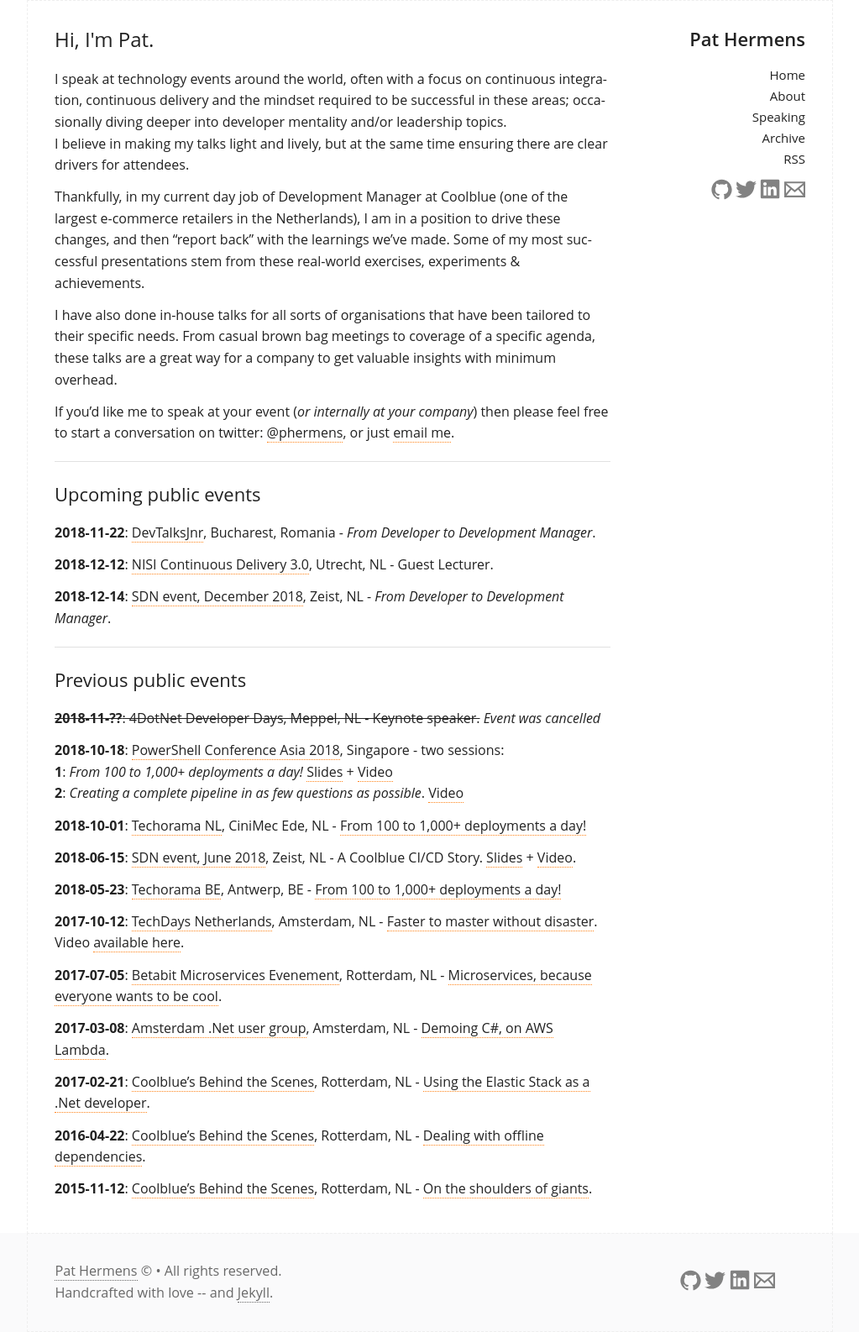
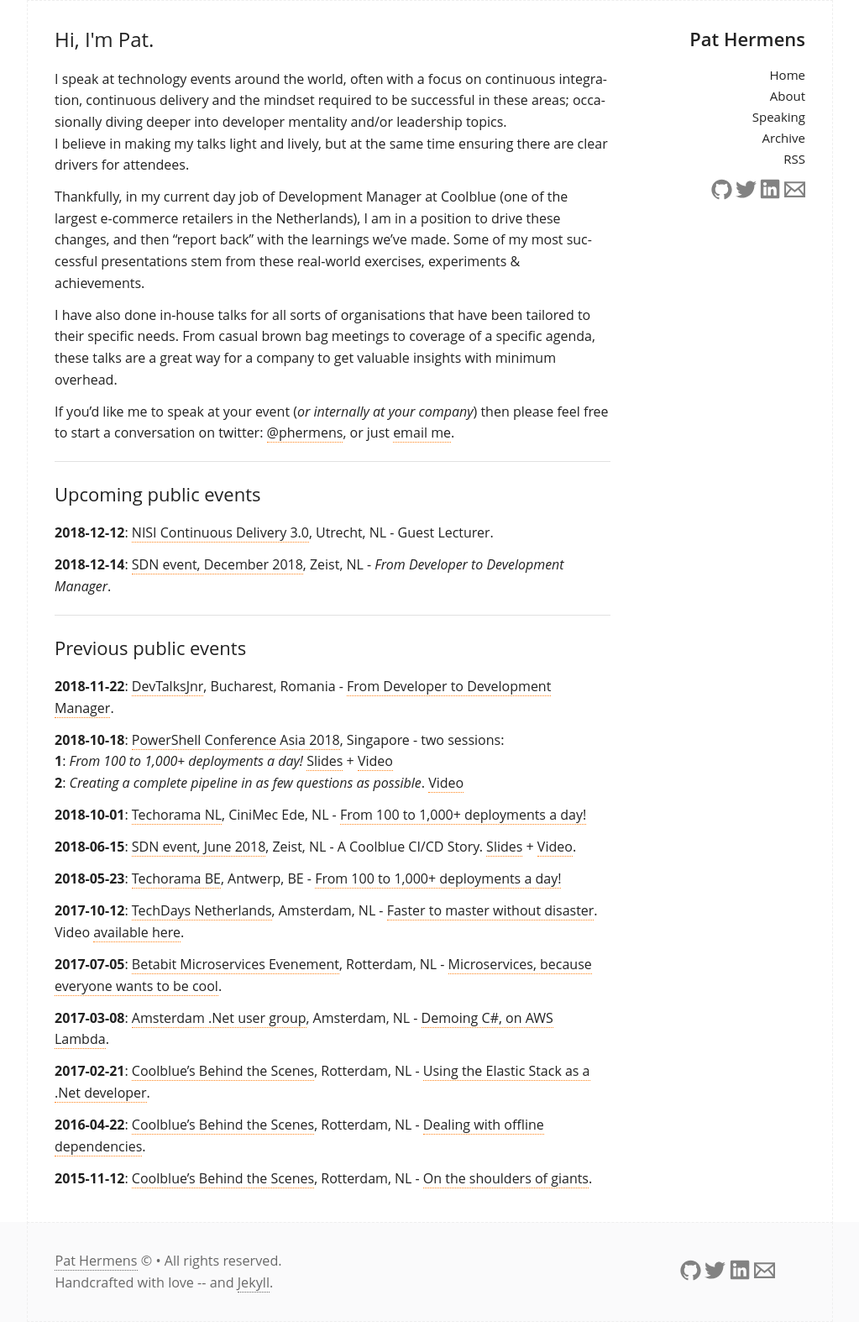
Before and after one commit to PHeonix25/PHeonix25.github.io, a Jekyll site: the page built from speaking.md, in a window 1280 px wide. Shown: the whole page at 84% size, without its empty margins (128-1151 px from the left). Built offline with Jekyll 4.4.1, drawn with Linux system fonts in a browser that asks for light colours.

Commit message:
Updating with slides from DevTalksJnr

```diff
--- a/speaking.md
+++ b/speaking.md
@@ -17,8 +17,6 @@
 
 ## Upcoming public events
 
-**2018-11-22**: [DevTalksJnr](http://www.devtalks.ro/bucharest/devtalksjr/), Bucharest, Romania - _From Developer to Development Manager_.
-
 **2018-12-12**: [NISI Continuous Delivery 3.0](https://nisi.nl/cd30-cursus-in-het-kort), Utrecht, NL - Guest Lecturer.
 
 **2018-12-14**: [SDN event, December 2018](https://www.sdn.nl/EVENTS/14-december-2018), Zeist, NL - _From Developer to Development Manager_.
@@ -27,7 +25,7 @@
 
 ## Previous public events
 
-~~**2018-11-??**: 4DotNet Developer Days, Meppel, NL - Keynote speaker.~~ _Event was cancelled_
+**2018-11-22**: [DevTalksJnr](http://www.devtalks.ro/bucharest/devtalksjr/), Bucharest, Romania - [From Developer to Development Manager](https://speakerdeck.com/pheonix25/from-developer-to-development-manager).
 
 **2018-10-18**: [PowerShell Conference Asia 2018](http://psconf.asia), Singapore - two sessions:
 **1**: _From 100 to 1,000+ deployments a day!_ [Slides](https://speakerdeck.com/pheonix25/from-100-to-1000-plus-deployments-a-day-psconfasia-edition) + [Video](https://livestream.com/gaelcolas/PSConfAsia/videos/182072584)
```
